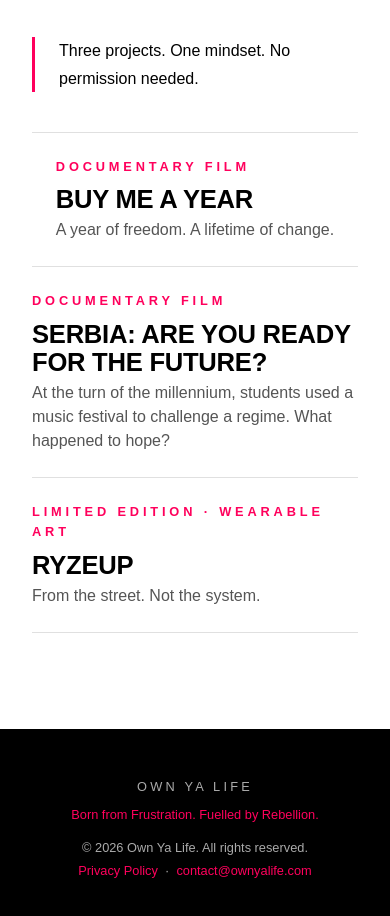
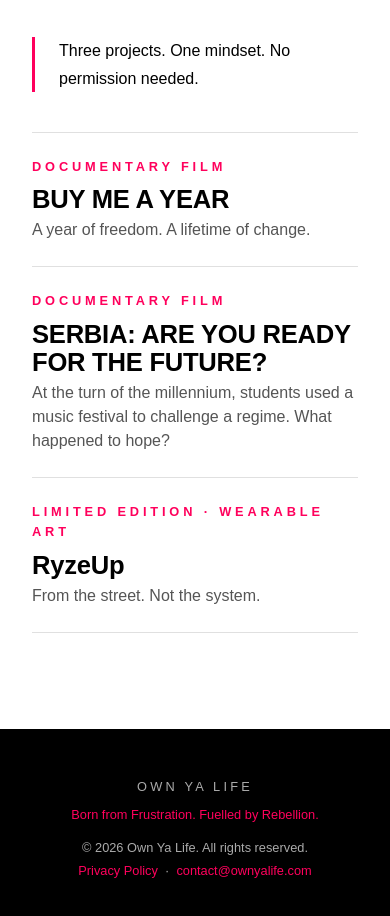
Before and after one commit to Ownyalife/oyl-website-v2, a plain HTML site: page index.html in a window 390 px wide. Shown: the part 963-1879 px from the top of the page. Drawn offline with Linux system fonts and the light colour scheme; a web font is replaced by a local one.

Commit message:
Fix mobile project alignment; fix RyzeUp casing

```diff
--- a/index.html
+++ b/index.html
@@ -198,7 +198,8 @@
     @media (max-width: 600px) {
       nav { padding: 1rem 1.25rem; }
       #hero { padding: 5.5rem 1.25rem 5rem; }
-      .project-item { flex-direction: column; gap: 0.5rem; }
+      .project-item { flex-direction: column; gap: 0.5rem; align-items: flex-start; }
+      .project-left { width: 100%; }
       .project-arrow { display: none; }
     }
   </style>
@@ -257,7 +258,7 @@
         <a class="project-item" href="./ryzeup/index.html">
           <div class="project-left">
             <p class="project-tag">Limited Edition · Wearable Art</p>
-            <h2 class="project-name">RyzeUp</h2>
+            <h2 class="project-name" style="text-transform: none;">RyzeUp</h2>
             <p class="project-desc">From the street. Not the system.</p>
           </div>
           <span class="project-arrow">→</span>
```
